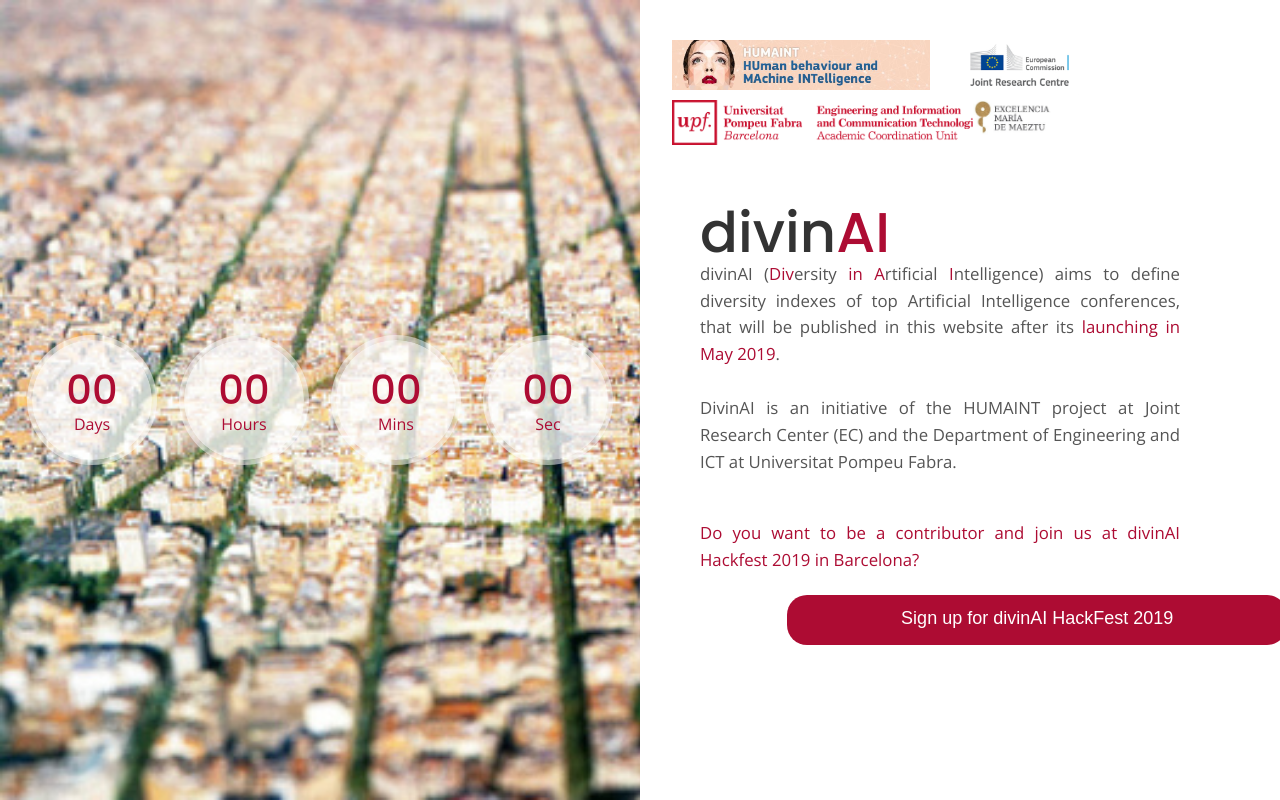
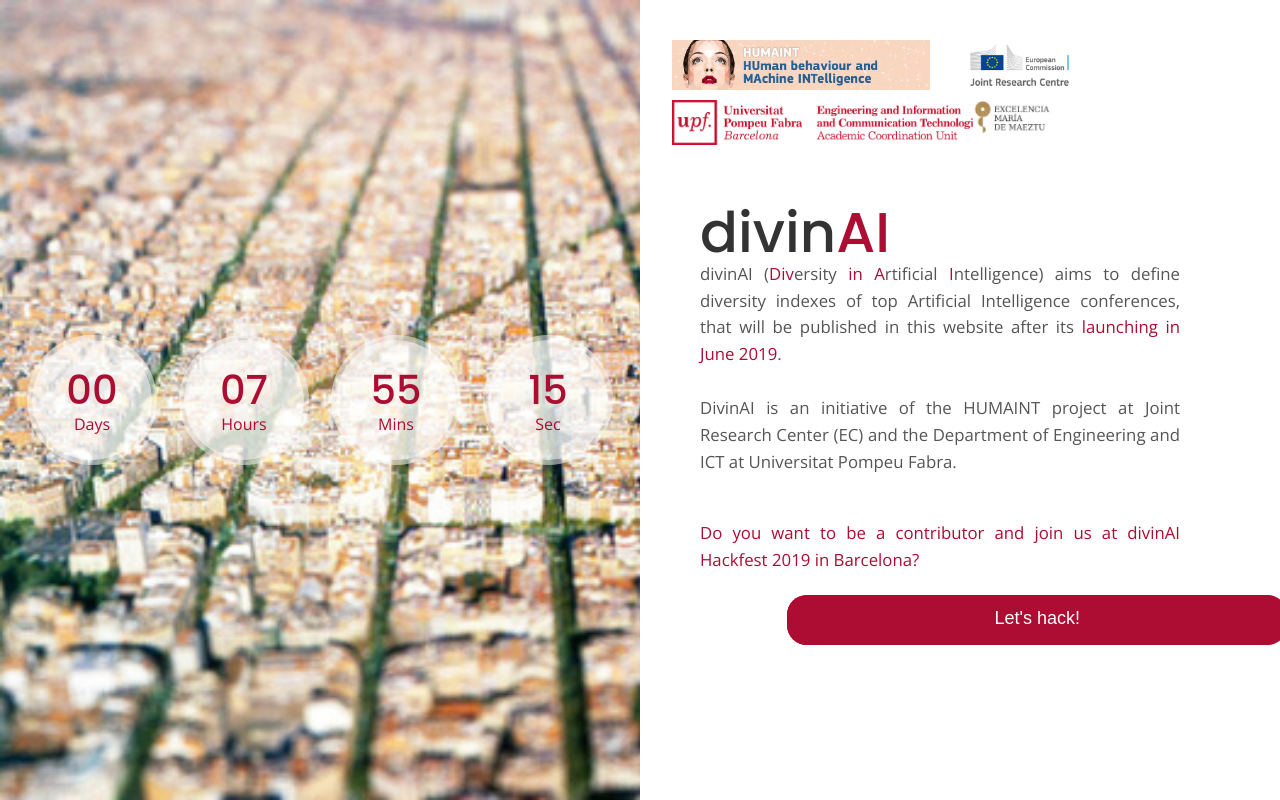
Before and after one commit to divinai/divinai.github.io, a plain HTML site: page index.html in a window 1280 px wide. Drawn offline with nearby package versions, Linux system fonts and the light colour scheme.

Commit message:
changes in clock and repository link added

```diff
--- a/index.html
+++ b/index.html
@@ -31,7 +31,7 @@
 			<div class="display-table center-text">
 				<div class="display-table-cell">
 
-					<div id="normal-countdown" data-date="2019/05/31"></div>
+					<div id="normal-countdown" data-date="2019/06/1"></div>
 
 				</div><!-- display-table-cell -->
 			</div><!-- display-table -->
@@ -54,7 +54,7 @@
 				<div class="display-table-cell">
 					<div class="main-content">
 						<h1><b>divin<font color="#AD0C33">AI</font></b></h1>
-							<p>divinAI (<font color="#AD0C33">Div</font>ersity <font color="#AD0C33">in</font> <font color="#AD0C33">A</font>rtificial <font color="#AD0C33">I</font>ntelligence) aims to define diversity indexes of top Artificial Intelligence conferences, that will be published in this website after its <font color="#AD0C33">launching in May 2019</font>.
+							<p>divinAI (<font color="#AD0C33">Div</font>ersity <font color="#AD0C33">in</font> <font color="#AD0C33">A</font>rtificial <font color="#AD0C33">I</font>ntelligence) aims to define diversity indexes of top Artificial Intelligence conferences, that will be published in this website after its <font color="#AD0C33">launching in June 2019</font>.
 							<br> <br>
 							DivinAI is an initiative of the HUMAINT project at Joint Research Center (EC) and the Department of Engineering and ICT at Universitat Pompeu Fabra.
 							</p>
@@ -66,6 +66,8 @@
 							<br>
 
 							<button class="button" align="center"> <a href="http://eventum.upf.edu/go/divinAI"> <font size="4">Sign up for divinAI HackFest 2019</font></a>
+
+							<button class="button" align="center"> <a href="https://drive.google.com/drive/u/1/folders/1qi_nm38W92usbTDXegY84e7nkedWUsfj"> <font size="4">Let's hack!</font></a>
 
 					</div><!-- main-content -->
 				</div><!-- display-table-cell -->
```
